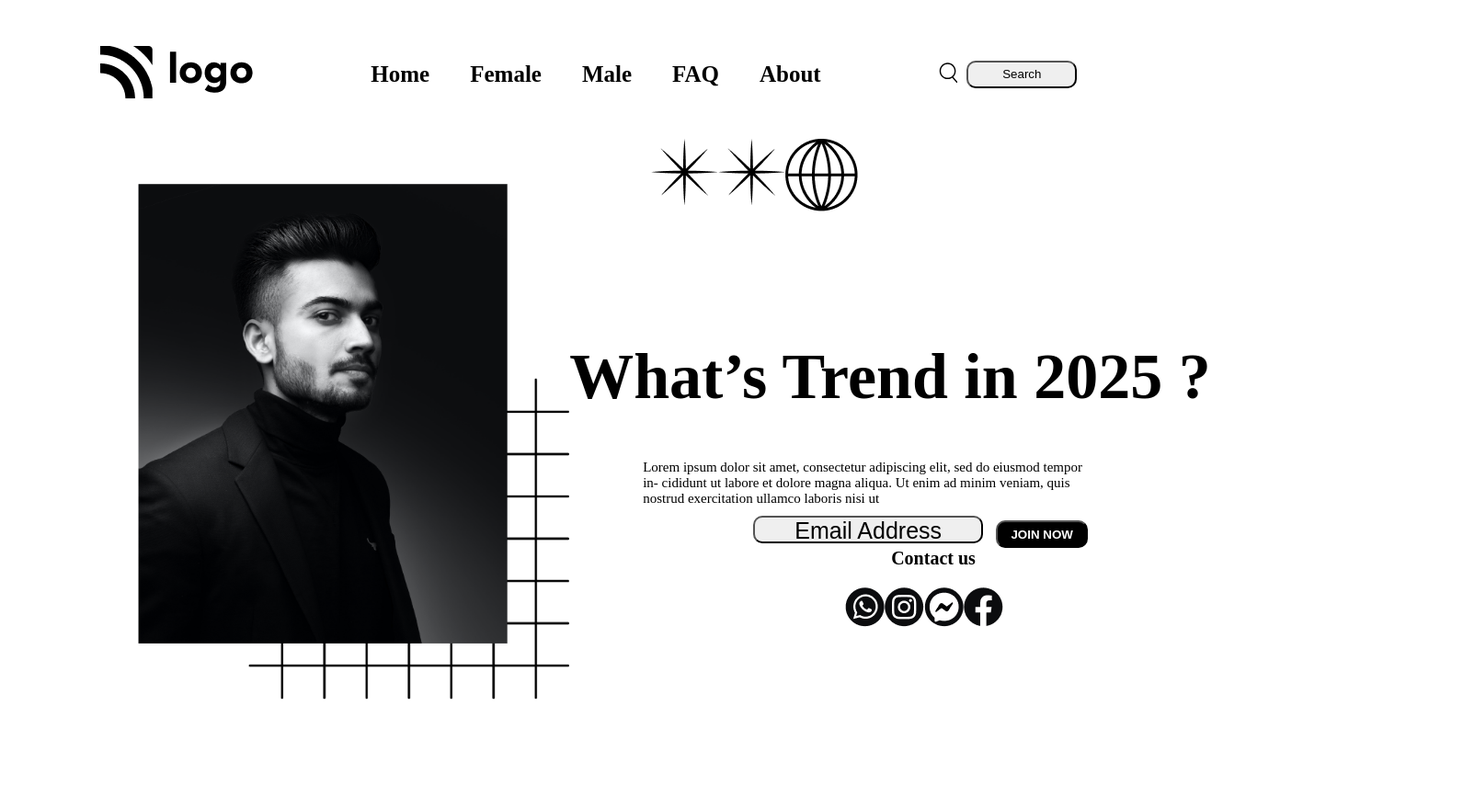
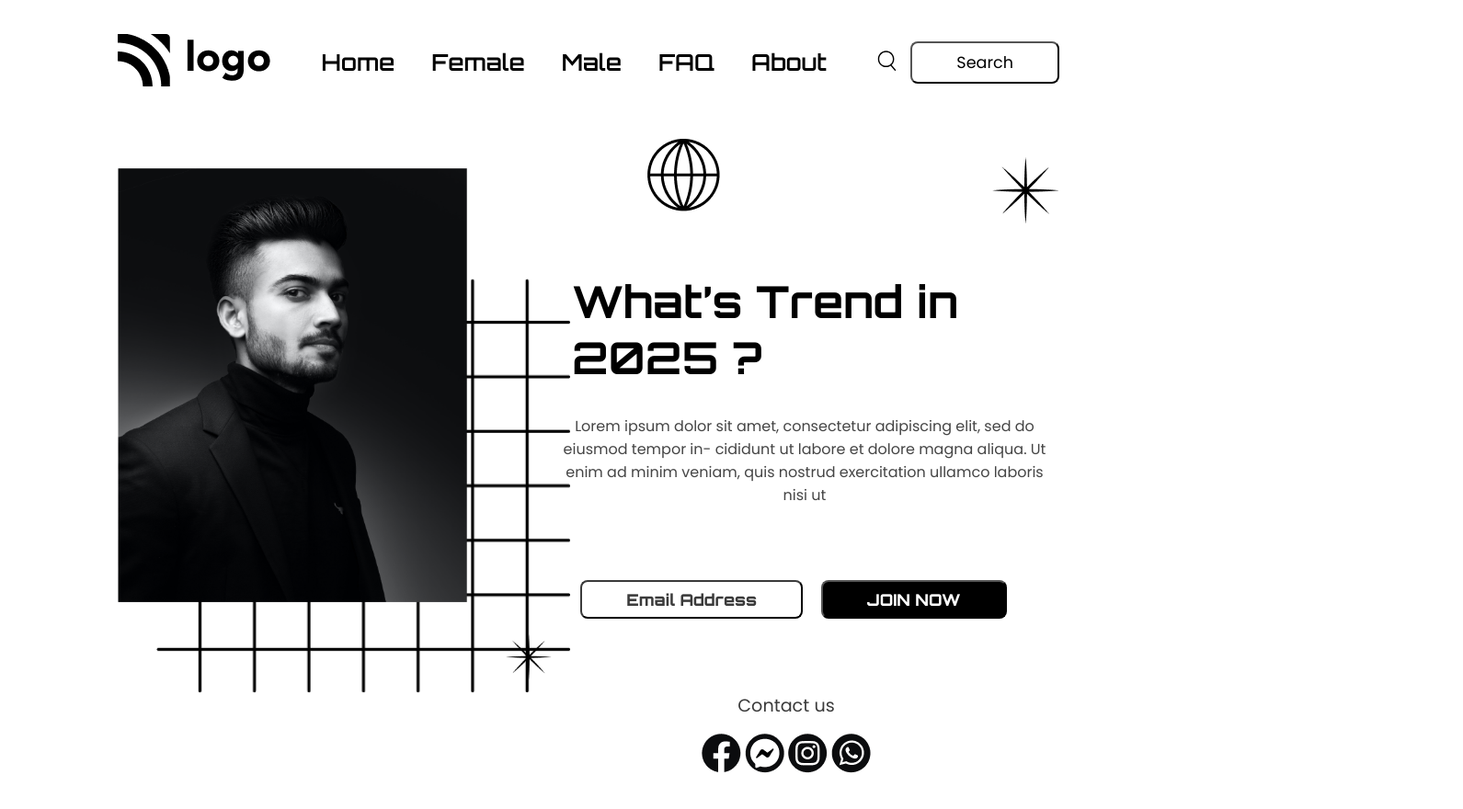
Before and after one commit to Manish6386/HTML-CSS-PROJECT-01, a plain HTML site: page index.html in a window 1280 px wide. Shown: the whole page at 92% size, 1591 px wide, since content can reach past the window. Before the commit the page ends 800 px from the top, so only its background shows below. Drawn offline with Linux system fonts and the light colour scheme.

Commit message:
Update style.css

```diff
--- a/style.css
+++ b/style.css
@@ -5,159 +5,136 @@
 }
 
  .navbar-container {
-/*     border: 2px solid orange; */
-    margin-top: 50px;
     display: flex;
-    justify-content:space-evenly;
+    justify-content: space-between;
     align-items: center;
-    font-weight:700;
+    margin:2rem 8rem;
+    font-family: "Orbitron", Helvetica, sans-serif;
+    font-weight:600;
    }
 
 
-    ul li{
-        list-style-type: none;
+    .list-item{
+        list-style: none;
         display: inline;
         margin: 20px;
         font-size: 25px;
     }
-
+      .list li:hover {
+        border-bottom: 2px solid #000000;
+        cursor:pointer;
+      }
+      .list{
+        display: flex;
+        justify-content: space-between;
+        align-items: center;
+    }
        .button-group{
         display: flex;
        align-items: center;
+      }
+      .square{
+        position: absolute;
+        width: 450px;
+         bottom: 0px;
+         left: 100px;
+          top: 120px;
+          margin-left: -58px;
+         }
+    .hero{
+        width: 380px;
+        }
+
+    button{
+        padding: 0.5rem 3rem;
+        background-color: transparent;
+        border-radius: 0.5rem;
+        font-family: "Poppins",sans-serif;
+        font-size: 1.1rem;
+        margin-left: 1rem;
+    }
+    .hero-container{
+        margin: 5rem 8rem 2rem 8rem;
+        position: relative;
+        display: flex;
 
 
     }
-      .list li:hover {
-        border-bottom: 2px solid #000000;
-        cursor: progress;
+    .square{
+        position: absolute;
+        z-index: -1;
+        bottom: -70px;
      }
-     .search-icon{
+    .contact{
+        display: flex;
+        flex-direction: column;
+        align-items: center;
         justify-content: center;
-        align-items: center;
-        margin-right: 10px;
-     }
-     .nav-button{
-        justify-content: center;
-        align-items: center;
-        height: 30px;
-        width:120px;
-        border-radius: 10px;
-     }
-      .extra-container{
-/*         border: 2px solid olivedrab; */
-        display: flex;
-        position: absolute;
-        margin-left: 500px;
-        margin-top: 100px;
-        height: 80%;
-         width: 50%;
-        display: flex;
-        justify-content: center;
-        align-items:normal;
-              }
-
-    .star{
-          align-items: center;
-           justify-content: center
+        font-family: "Poppins", Helvetica, sans-serif;
+        margin-top: 5rem;
 
     }
-       .banner{
-          z-index: ;
-       }
-
-     .square{
-        z-index: ;
-        margin-top: 100px;
-        height: 350px;
-
-     }
-      .hero-container-left{
-         display: flex;
-         justify-content: center;
-         align-items: center;
-         margin-top: 200px;
-         margin-left:270px;
-         }
-
-     .hero{
-        position: absolute;
-        top: 200px;
-        left: 150px;
-        height: 500px;
-
-     }
-
-
-     .hero-container{
-/*         border: 2px solid green; */
-         display: flex;
-         align-items:center;
+    .contact-heading{
+    font-weight: 400;
+    font-size: larger;
+    color:rgb(59, 59, 59);
+    margin-bottom: 1rem;
 
     }
     .hero-container-right{
+        display: flex;
+        flex-direction: column;
+        align-items: center;
+        margin-top: 50px;
+        margin-left: 50px;
+        justify-content: center;
 
-
-        position: relative;
-/*         border:2px solid red; */
-         padding-left:-50px;
      }
     .hero-heading{
-/*         border: 2px solid black; */
-        padding-top: 180px;
-        margin-right: 250px;
-        font-size:70px;
-
+        font-size: 3rem;
+        font-weight: bold;
+        margin-top: 80px;
+        font-family: "Orbitron",sans-serif;
+        margin: 4rem 2rem 2rem 4rem;
 
     }
+    .star{
+        top: 170px;
+        right: 10%;
+    }
+    .star2{
+        bottom: 60px;
+        left: 43%;
+        width: 50px;
+    }
+
     .hero-description{
-/*         border: 2px solid darkblue; */
-        font-size: 15px;
-        justify-content: space-between;
-        padding-left: 70px;
-        padding-right:10px;
-        margin-left: 10px;
-        margin-right: 400px;
-        margin-top: 50px;
+
+        font-family: "Poppins",sans-serif;
+        width: 90%;
+        margin-left: 40px;
+        text-align: center;
+        color: rgb(69, 69, 69);
+        margin-bottom: 5rem;
 
     }
+    .button-join, .button-email{
+        font-family: "Orbitron",sans-serif;
+        font-weight: 800;
+    }
     .button-email{
-/*         border: 2px solid black; */
-        margin-top:10px;
-        height: 30px;
-        width: 250px;
-        border-radius: 10px;
-        font-size: 25px;
-        margin-left: 200px;
+        color:rgb(59, 59, 59);
+        border-color: rgb(59, 59, 59);
     }
+
     .button-join{
-        background-color: black;
-        margin-left: 10px;
-        margin-right: 100px;
-        color: white;
-        height: 30px;
-        width: 100px;
-        border-radius: 10px;
-        font: size 30px;
-        font-weight: 600;
+        background-color:#000;
+        color: #fff;
     }
-    .contact{
-
-        padding-right: px;
-
-/*        border: solid black; */
-       margin-right: 500px;
-       padding-left: 300px;
+    .star ,.star2, .globe{
+        position: absolute;
       }
-    .contact-heading{
-          padding-left: 50px;
-/*          border: solid black; */
-         margin-bottom: 20px;
-         font-size: 20px;
-
+      .globe{
+        top: 150px;
+        left: 55%
              }
-    .icons{
-/*     border: solid red; */
-    display: flex;
-    flex-direction: row-reverse;
-
-    }
```
Lines whose indentation alone changed are shown as unchanged.
